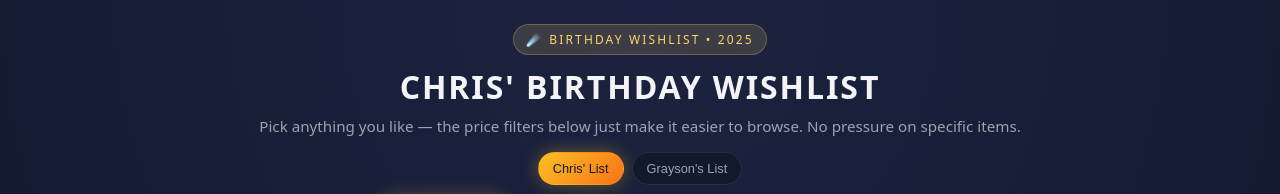
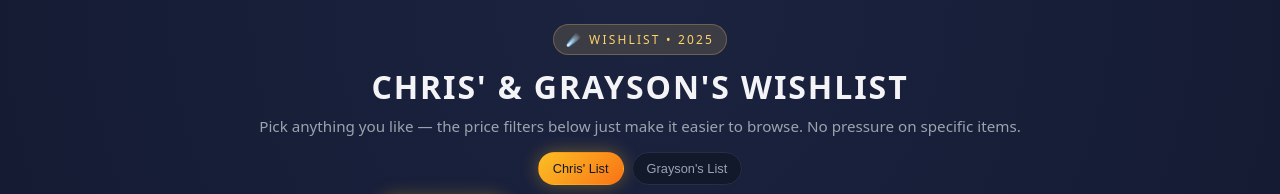
Before and after one commit to C-Windy/Wishlist.1, a plain HTML site: page index.html in a window 1280 px wide. Shown: the top 194 px of the page. Drawn offline with Linux system fonts and the light colour scheme.

Commit message:
Update index.html

```diff
--- a/index.html
+++ b/index.html
@@ -270,9 +270,9 @@
     <header>
       <div class="tagline">
         <span>☄️</span>
-        <span>Birthday Wishlist • 2025</span>
+        <span>Wishlist • 2025</span>
       </div>
-      <h1>Chris' Birthday Wishlist</h1>
+      <h1>Chris' & Grayson's Wishlist</h1>
       <p>
         Pick anything you like — the price filters below just make it easier to browse.
         No pressure on specific items.
```
